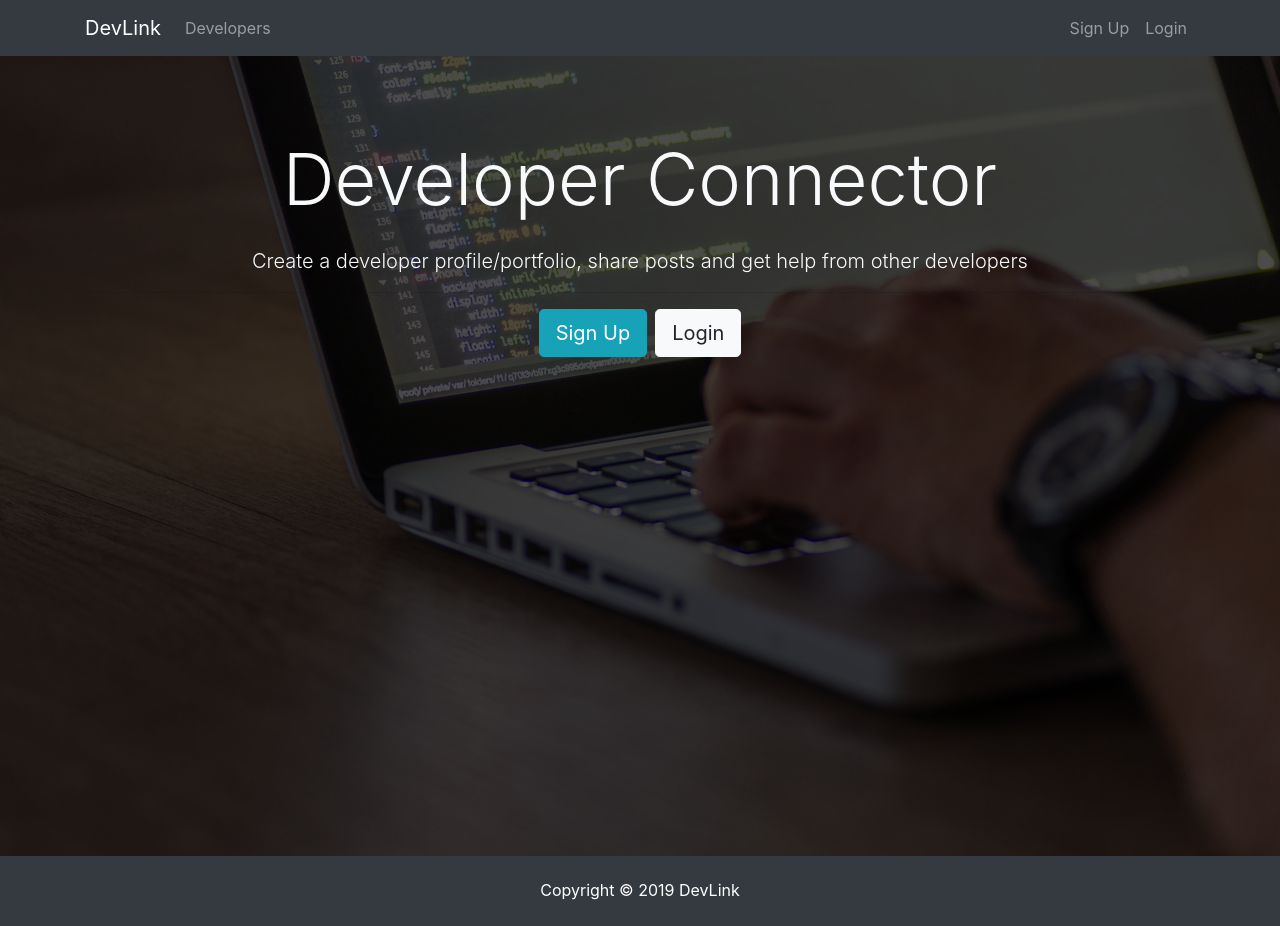
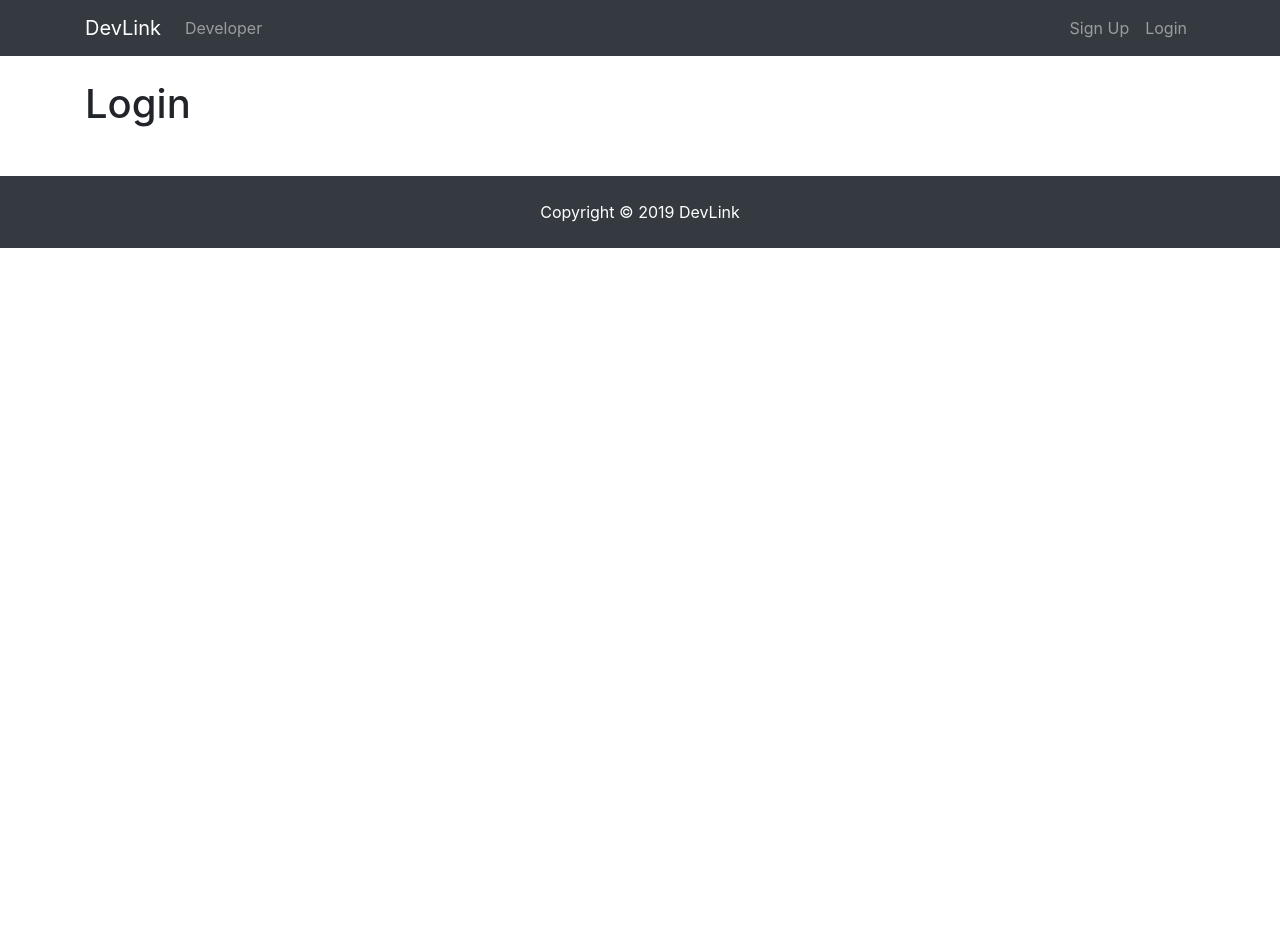
Before and after one commit to MichaelFrieze/dev-link, a React (Create React App) app in the folder client/: page /login in a window 1280 px wide. After the commit the page ends 800 px from the top, so only its background shows below. Built offline with nearby package versions, Linux system fonts and the light colour scheme.

Commit message:
add react router

```diff
--- a/client/package.json
+++ b/client/package.json
@@ -5,6 +5,7 @@
   "dependencies": {
     "react": "^16.8.4",
     "react-dom": "^16.8.4",
+    "react-router-dom": "^4.3.1",
     "react-scripts": "2.1.8"
   },
   "scripts": {
--- a/client/src/App.js
+++ b/client/src/App.js
@@ -1,17 +1,26 @@
 import React, { Component } from "react";
+import { BrowserRouter as Router, Route } from "react-router-dom";
 import Navbar from "./components/layout/Navbar";
 import Footer from "./components/layout/Footer";
 import Landing from "./components/layout/Landing";
+import Register from "./components/auth/Register";
+import Login from "./components/auth/Login";
 import "./App.css";
 
 class App extends Component {
   render() {
     return (
-      <div className="App">
-        <Navbar />
-        <Landing />
-        <Footer />
-      </div>
+      <Router>
+        <div className="App">
+          <Navbar />
+          <Route exact path="/" component={Landing} />
+          <div className="container">
+            <Route exact path="/register" component={Register} />
+            <Route exact path="/login" component={Login} />
+          </div>
+          <Footer />
+        </div>
+      </Router>
     );
   }
 }
--- /dev/null
+++ b/client/src/components/auth/Login.js
@@ -0,0 +1,13 @@
+import React, { Component } from "react";
+
+class Login extends Component {
+  render() {
+    return (
+      <div>
+        <h1>Login</h1>
+      </div>
+    );
+  }
+}
+
+export default Login;
--- /dev/null
+++ b/client/src/components/auth/Register.js
@@ -0,0 +1,13 @@
+import React, { Component } from "react";
+
+class Register extends Component {
+  render() {
+    return (
+      <div>
+        <h1>Register</h1>
+      </div>
+    );
+  }
+}
+
+export default Register;
--- a/client/src/components/layout/Landing.js
+++ b/client/src/components/layout/Landing.js
@@ -1,4 +1,5 @@
 import React, { Component } from "react";
+import { Link } from "react-router-dom";
 
 class Landing extends Component {
   render() {
@@ -8,19 +9,19 @@ class Landing extends Component {
           <div className="container">
             <div className="row">
               <div className="col-md-12 text-center">
-                <h1 className="display-3 mb-4">Developer Connector</h1>
+                <h1 className="display-3 mb-4">DevLink</h1>
                 <p className="lead">
                   {" "}
                   Create a developer profile/portfolio, share posts and get help
                   from other developers
                 </p>
                 <hr />
-                <a href="register.html" className="btn btn-lg btn-info mr-2">
+                <Link to="/register" className="btn btn-lg btn-info mr-2">
                   Sign Up
-                </a>
-                <a href="login.html" className="btn btn-lg btn-light">
+                </Link>
+                <Link to="/login" className="btn btn-lg btn-light">
                   Login
-                </a>
+                </Link>
               </div>
             </div>
           </div>
--- a/client/src/components/layout/Navbar.js
+++ b/client/src/components/layout/Navbar.js
@@ -1,13 +1,15 @@
 import React, { Component } from "react";
+import { Link } from "react-router-dom";
 
 class Navbar extends Component {
   render() {
     return (
       <nav className="navbar navbar-expand-sm navbar-dark bg-dark mb-4">
         <div className="container">
-          <a className="navbar-brand" href="landing.html">
+          <Link to="/" className="navbar-brand">
             DevLink
-          </a>
+          </Link>
+
           <button
             className="navbar-toggler"
             type="button"
@@ -20,23 +22,23 @@ class Navbar extends Component {
           <div className="collapse navbar-collapse" id="mobile-nav">
             <ul className="navbar-nav mr-auto">
               <li className="nav-item">
-                <a className="nav-link" href="profiles.html">
+                <Link to="/profiles" className="nav-link">
                   {" "}
-                  Developers
-                </a>
+                  Developer
+                </Link>
               </li>
             </ul>
 
             <ul className="navbar-nav ml-auto">
               <li className="nav-item">
-                <a className="nav-link" href="register.html">
+                <Link to="/register" className="nav-link">
                   Sign Up
-                </a>
+                </Link>
               </li>
               <li className="nav-item">
-                <a className="nav-link" href="login.html">
+                <Link to="/login" className="nav-link">
                   Login
-                </a>
+                </Link>
               </li>
             </ul>
           </div>
```
Also changed, not shown: 1 other file (tests, documents, lock files or other folders).
